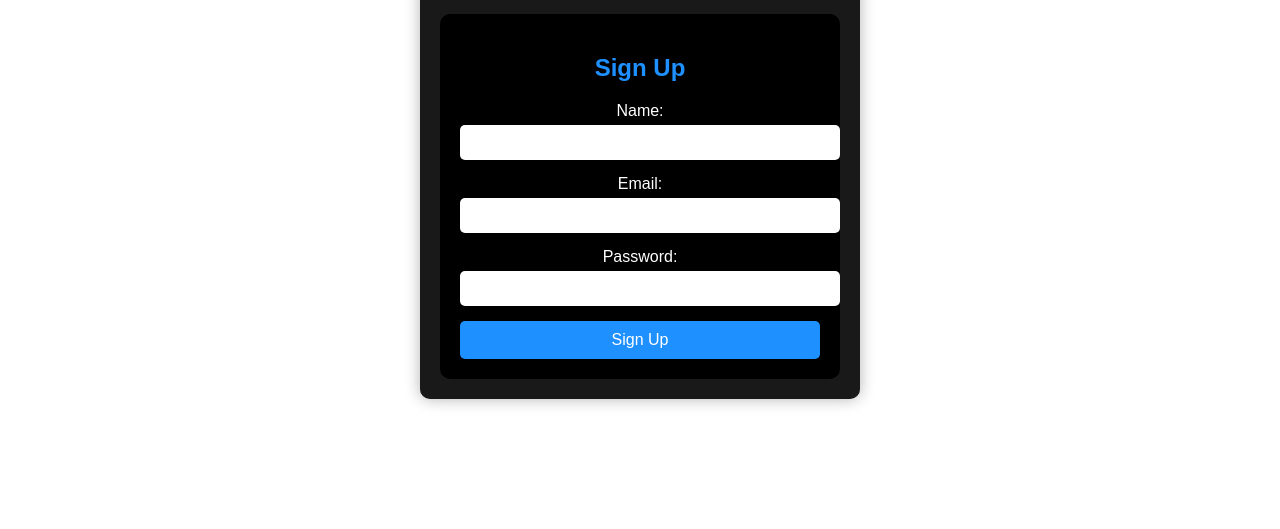
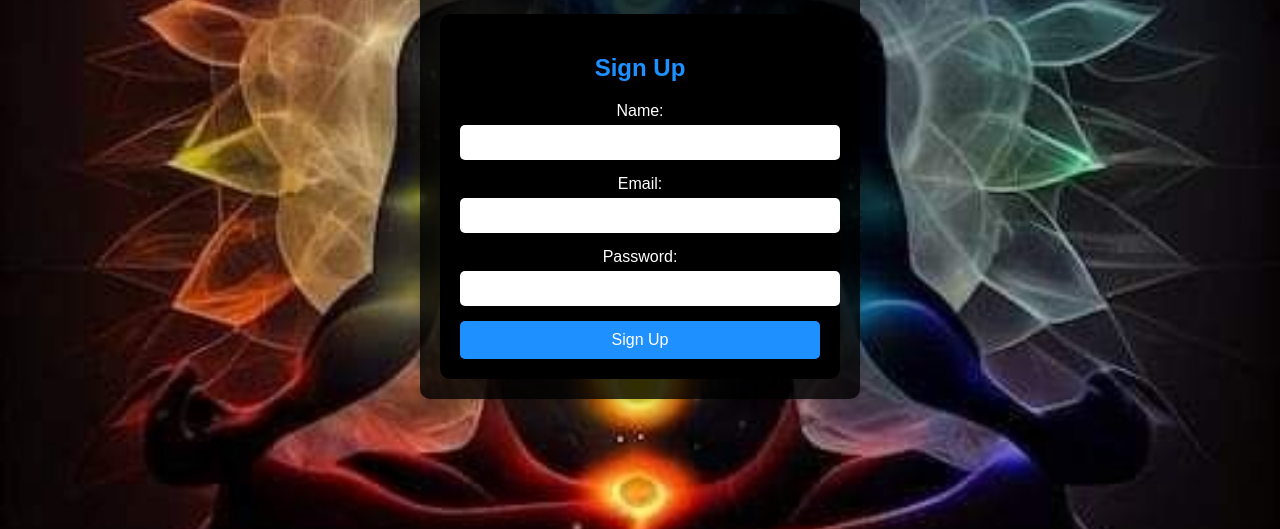
Before and after one commit to Amrukoparkar/YOgA-EasE, a plain HTML site: page index.html in a window 1280 px wide. Shown: the part 271-800 px from the top of the page. Drawn offline with Linux system fonts and the light colour scheme.

Commit message:
Update style.css

```diff
--- a/style.css
+++ b/style.css
@@ -7,7 +7,7 @@
     display: flex;
     justify-content: center;
     align-items: center;
-    background: url('./images/ya.jpg') no-repeat center center fixed;
+    background: url('./ya.jpg') no-repeat center center fixed;
     background-size: cover;
 }
 
```
